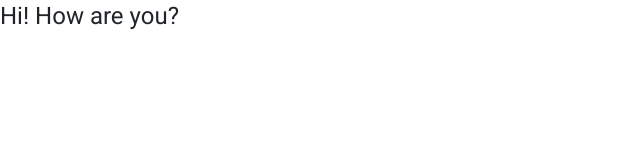
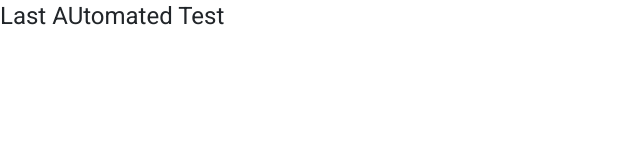
Before and after one commit to JPHultra/weather-watcher, an Angular app: page / in a window 1280 px wide. Shown: the top 160 px of the page, without its empty margins (0-640 px from the left). Built offline with nearby package versions, Linux system fonts and the light colour scheme.

Commit message:
Last Test

```diff
--- a/src/app/app.component.html
+++ b/src/app/app.component.html
@@ -1,4 +1,4 @@
-<h1>Hi! How are you?</h1>
+<h1>Last AUtomated Test</h1>
 <router-outlet></router-outlet>
 <!--Main Directory-->
 <!--Automated Script Test-->
```
